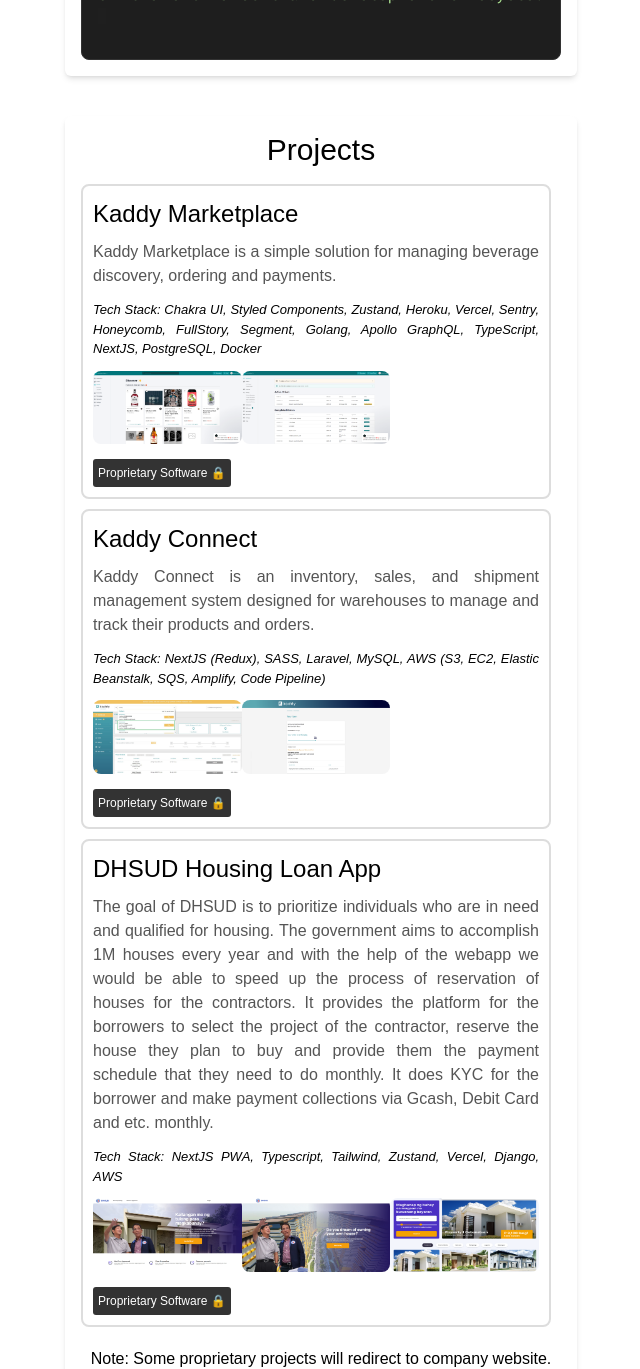
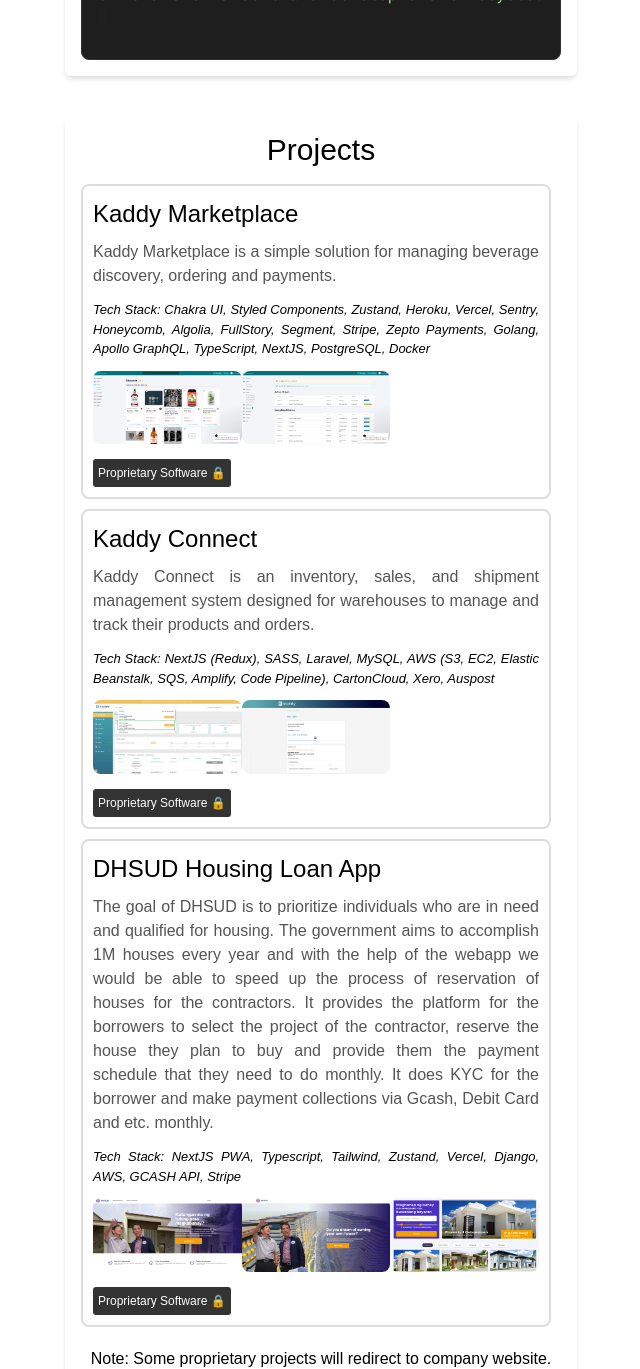
Before and after one commit to ketuvin/my-portfolio, a Next.js app: page / in a window 1280 px wide. Shown: the part 1108-2477 px from the top of the page, without its empty margins (319-959 px from the left). Built offline with nearby package versions, Linux system fonts and the light colour scheme; a web font is replaced by a local one.

Commit message:
update some projects tech stack

```diff
--- a/components/Projects.tsx
+++ b/components/Projects.tsx
@@ -7,7 +7,7 @@
     {
       title: 'Kaddy Marketplace',
       description: 'Kaddy Marketplace is a simple solution for managing beverage discovery, ordering and payments.',
-      technologies: 'Tech Stack: Chakra UI, Styled Components, Zustand, Heroku, Vercel, Sentry, Honeycomb, FullStory, Segment, Golang, Apollo GraphQL, TypeScript, NextJS, PostgreSQL, Docker',
+      technologies: 'Tech Stack: Chakra UI, Styled Components, Zustand, Heroku, Vercel, Sentry, Honeycomb, Algolia, FullStory, Segment, Stripe, Zepto Payments, Golang, Apollo GraphQL, TypeScript, NextJS, PostgreSQL, Docker',
       imageUrls: ['/images/kaddy-marketplace-1.png', '/images/kaddy-marketplace-2.png'],
       projectLink: 'https://www.kaddy.com.au/',
       proprietary: true
@@ -15,7 +15,7 @@
     {
       title: 'Kaddy Connect',
       description: 'Kaddy Connect is an inventory, sales, and shipment management system designed for warehouses to manage and track their products and orders.',
-      technologies: 'Tech Stack: NextJS (Redux), SASS, Laravel, MySQL, AWS (S3, EC2, Elastic Beanstalk, SQS, Amplify, Code Pipeline)',
+      technologies: 'Tech Stack: NextJS (Redux), SASS, Laravel, MySQL, AWS (S3, EC2, Elastic Beanstalk, SQS, Amplify, Code Pipeline), CartonCloud, Xero, Auspost',
       imageUrls: ['/images/kaddy-connect-1.png', '/images/kaddy-connect-2.png'],
       projectLink: 'https://www.kaddy.com.au/',
       proprietary: true
@@ -23,7 +23,7 @@
     {
       title: 'DHSUD Housing Loan App',
       description: 'The goal of DHSUD is to prioritize individuals who are in need and qualified for housing. The government aims to accomplish 1M houses every year and with the help of the webapp we would be able to speed up the process of reservation of houses for the contractors. It provides the platform for the borrowers to select the project of the contractor, reserve the house they plan to buy and provide them the payment schedule that they need to do monthly. It does KYC for the borrower and make payment collections via Gcash, Debit Card and etc. monthly.',
-      technologies: 'Tech Stack: NextJS PWA, Typescript, Tailwind, Zustand, Vercel, Django, AWS',
+      technologies: 'Tech Stack: NextJS PWA, Typescript, Tailwind, Zustand, Vercel, Django, AWS, GCASH API, Stripe',
       imageUrls: ['/images/dhsud-1.png', '/images/dhsud-2.png', '/images/dhsud-3.png'],
       projectLink: 'https://www.finnoven.ph/',
       proprietary: true
```
